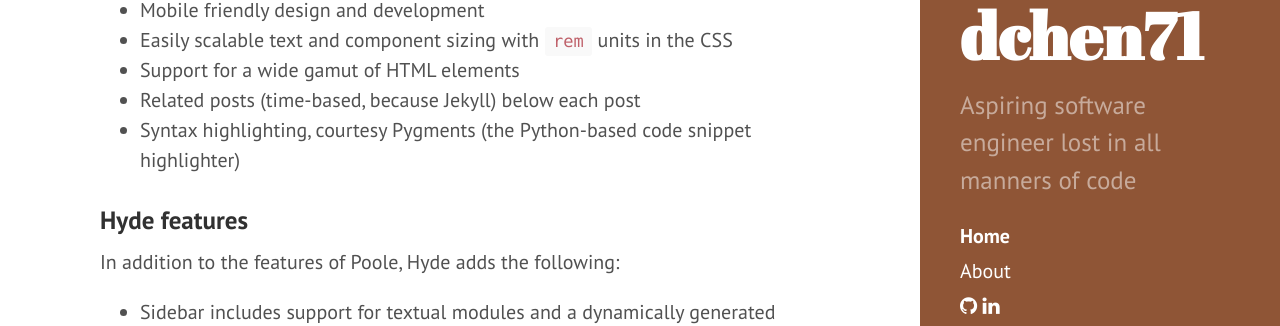
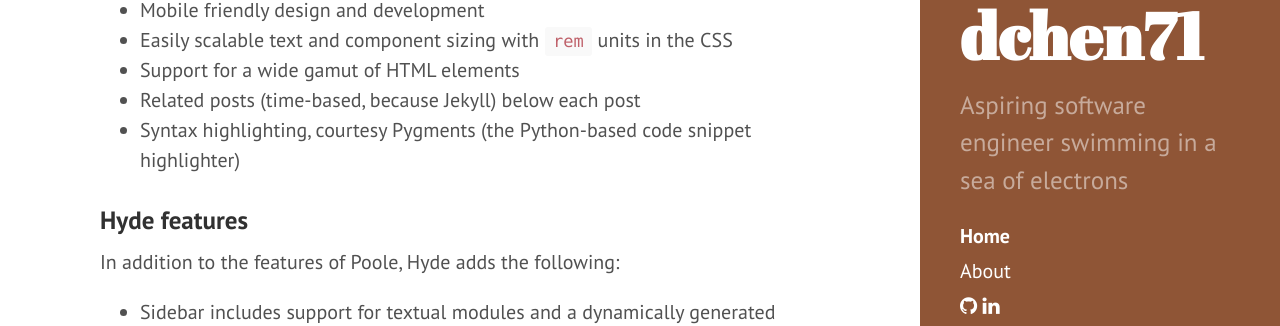
Before and after one commit to dchen71/dchen71.github.io, a Jekyll site: the page built from index.html, in a window 1280 px wide. Shown: the part 486-812 px from the top of the page. Built offline with Jekyll 4.4.1, drawn with Linux system fonts in a browser that asks for light colours; Markdown is read by kramdown in place of the engine named in the settings; the list of posts is cut into pages by our own code.

Commit message:
changed title and tagline

```diff
--- a/_config.yml
+++ b/_config.yml
@@ -8,8 +8,8 @@
 
 # Setup
 title:            dchen71
-tagline:          'Lost in a sea of code'
-description:      'Aspiring software engineer lost in all manners of code'
+tagline:          'Lost in a sea of electrons'
+description:      'Aspiring software engineer swimming in a sea of electrons'
 url:              dchen71.github.io
 baseurl:          /
 
```
